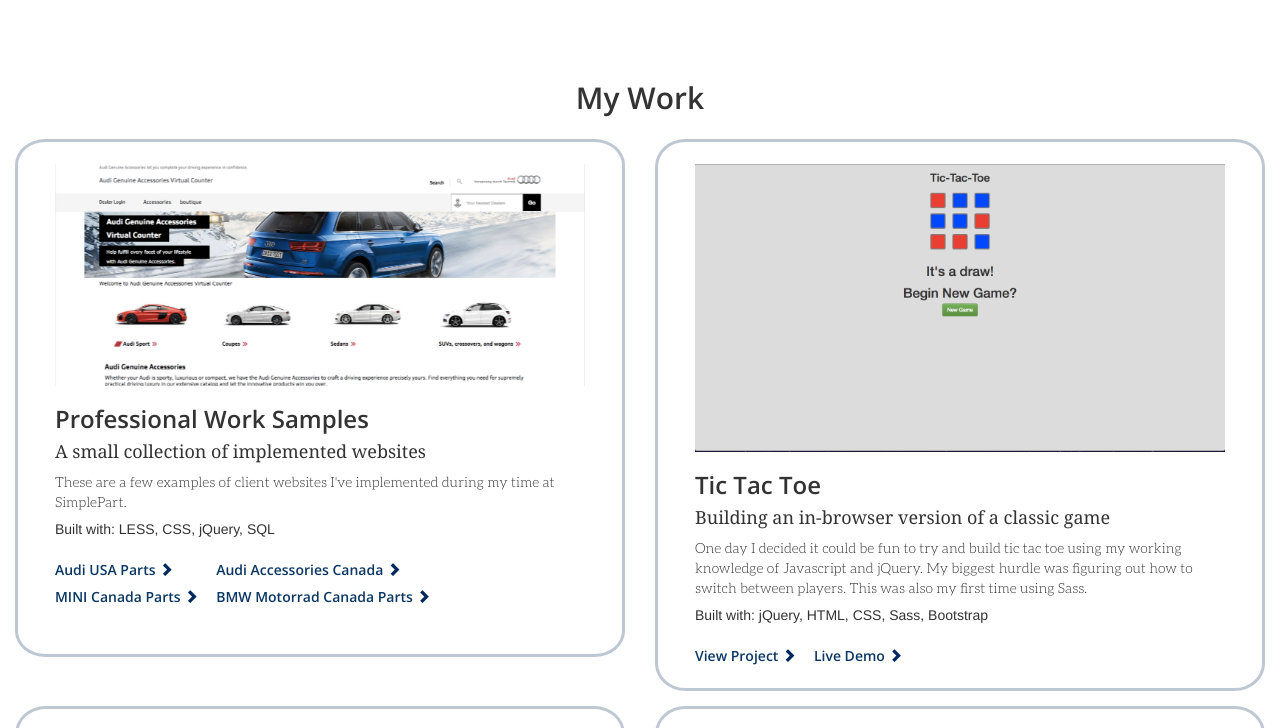
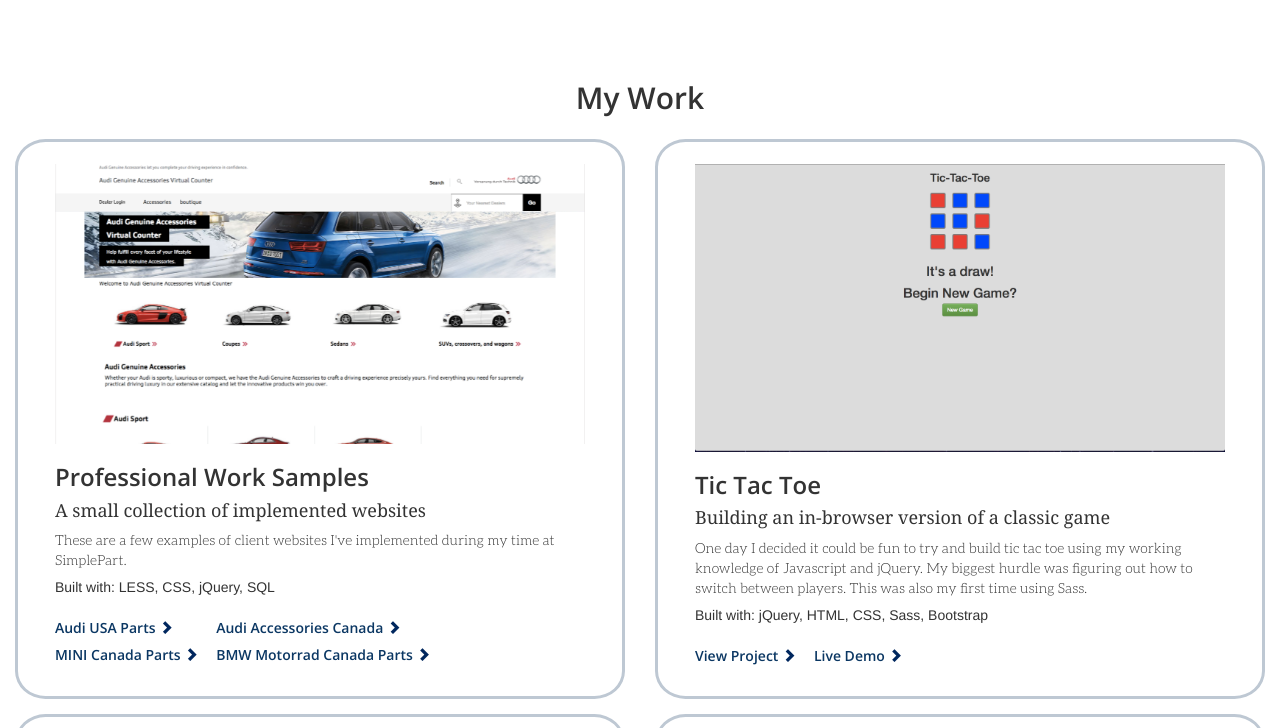
Before and after one commit to kimkvn/kimkvn.github.io, a plain HTML site: page index.html in a window 1280 px wide. Shown: the part 740-1468 px from the top of the page. Drawn offline with nearby package versions, Linux system fonts and the light colour scheme; files whose address does not match are found by name; a web font is replaced by a local one.

Commit message:
fuck it, I'm using flat px for the height of these stupid containers lol

```diff
--- a/styles/styles.scss
+++ b/styles/styles.scss
@@ -70,7 +70,7 @@ img{
   .project{
     article{
       border: 3px solid #BEC8D3;
-      min-height: 70ex;
+      min-height: 560px;
       border-radius: 5%;
       margin-top: 2ex;
       padding-top: 3ex;
@@ -111,7 +111,7 @@ img{
       }
       section.slideShow{
         position: relative;
-        height: 30ex;
+        height: 280px;
         overflow: hidden;
       }
       div.imgWrap{
```
Also changed, not shown: styles/styles.css, 1 other file.
